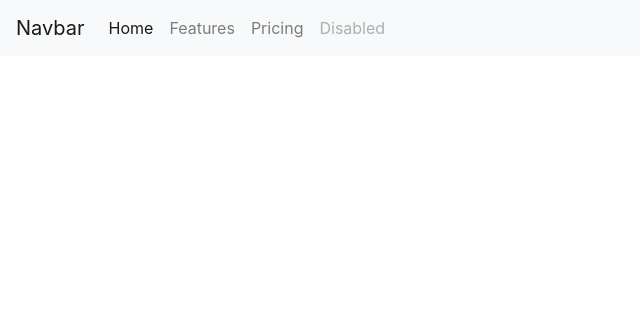
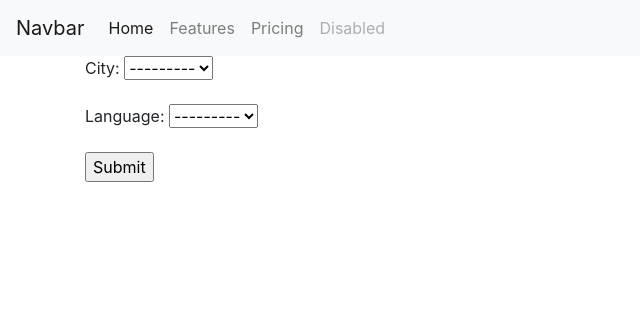
Before and after one commit to DanielStankovich/my_seventh_project, a Django app: page /home/ in a window 1280 px wide. Shown: the top 316 px of the page, without its empty margins (0-640 px from the left). Run offline with Django 3.2, Linux system fonts and the light colour scheme; data that the repository does not hold is empty; some libraries are stand-ins or nearby versions.

Commit message:
Commit 6

```diff
--- /dev/null
+++ b/scraping/forms.py
@@ -0,0 +1,8 @@
+from django import forms
+
+from scraping.models import City, Language
+
+
+class FindForm(forms.Form):
+    city = forms.ModelChoiceField(queryset=City.objects.all(), to_field_name="slug")
+    language = forms.ModelChoiceField(queryset=Language.objects.all(), to_field_name="slug")
--- a/scraping/templates/scraping/home.html
+++ b/scraping/templates/scraping/home.html
@@ -16,4 +16,8 @@
           </div>
         </div>
     {% endfor %}
+<form method="GET" action="">
+    {{ form.as_p }}
+    <input type="submit" value="Submit">
+</form>
 {% endblock %}
--- a/scraping/views.py
+++ b/scraping/views.py
@@ -1,6 +1,20 @@
 from django.shortcuts import render
+
+from .forms import FindForm
 from .models import Vacancy
 
 def home_view(request):
-    qs = Vacancy.objects.all()
-    return render(request, 'scraping/home.html', {'object_list': qs})
+    form = FindForm()
+    city = request.GET.get('city')
+    language = request.GET.get('language')
+    qs = []
+    if city or language:
+        _filter = {}
+        if city:
+            _filter['city__slug'] = city
+        if language:
+            _filter['language__slug'] = language
+
+        qs = Vacancy.objects.filter(**_filter)
+    return render(request, 'scraping/home.html', {'object_list': qs,
+                                                  'form': form})
```
